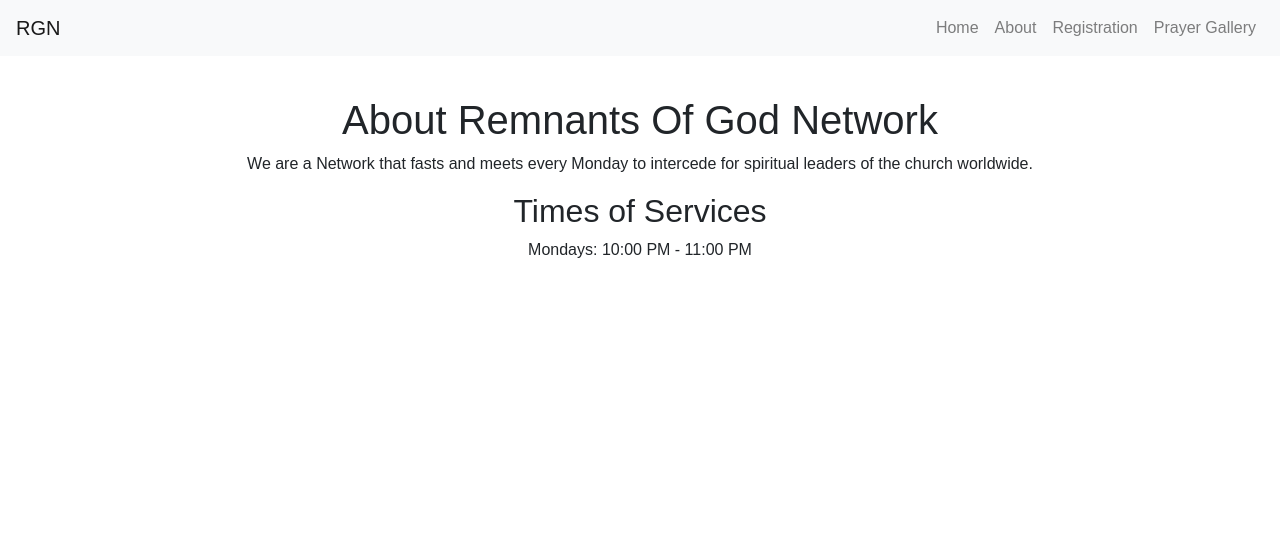
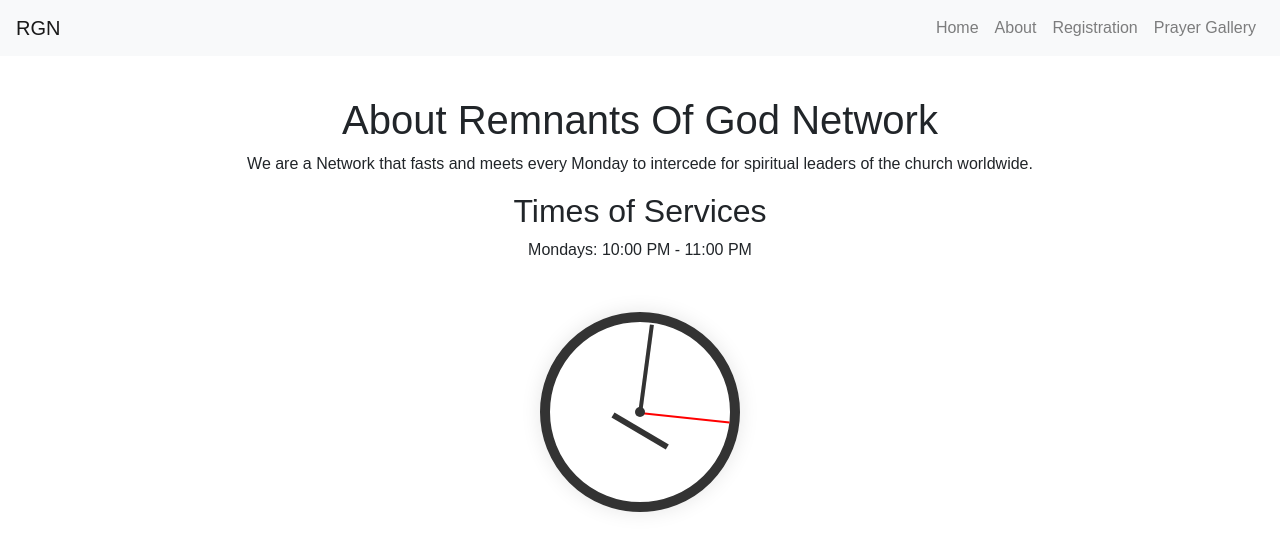
Before and after one commit to JoeBornrich/remofgod.github.io, a plain HTML site: page about.html in a window 1280 px wide. Drawn offline with nearby package versions, Linux system fonts and the light colour scheme.

Commit message:
Update about.html

```diff
--- a/about.html
+++ b/about.html
@@ -15,6 +15,47 @@
         .about-section {
             text-align: center;
             margin-top: 20px;
+        }
+        .clock {
+            position: relative;
+            width: 200px;
+            height: 200px;
+            border: 10px solid #333;
+            border-radius: 50%;
+            margin: 50px auto;
+            background: white;
+            box-shadow: 0 0 20px rgba(0, 0, 0, 0.1);
+        }
+        .clock .center {
+            position: absolute;
+            width: 10px;
+            height: 10px;
+            background: #333;
+            border-radius: 50%;
+            top: 50%;
+            left: 50%;
+            transform: translate(-50%, -50%);
+        }
+        .hand {
+            position: absolute;
+            width: 50%;
+            height: 6px;
+            background: #333;
+            top: 50%;
+            transform-origin: 100%;
+            transform: rotate(90deg);
+            transition-timing-function: steps(60);
+            transition: all 0.05s;
+        }
+        .hand.second {
+            height: 2px;
+            background: red;
+        }
+        .hand.minute {
+            height: 4px;
+        }
+        .hand.hour {
+            width: 35%;
         }
     </style>
 </head>
@@ -54,6 +95,15 @@
                 <ul class="list-unstyled">
                     <li>Mondays: 10:00 PM - 11:00 PM</li>
                 </ul>
+
+                <!-- Animated Wall Clock -->
+                <div class="clock">
+                    <div class="hand hour" id="hour"></div>
+                    <div class="hand minute" id="minute"></div>
+                    <div class="hand second" id="second"></div>
+                    <div class="center"></div>
+                </div>
+
             </div>
         </div>
     </div>
@@ -61,5 +111,27 @@
     <script src="https://code.jquery.com/jquery-3.5.1.slim.min.js"></script>
     <script src="https://cdn.jsdelivr.net/npm/@popperjs/core@2.6.0/dist/umd/popper.min.js"></script>
     <script src="https://stackpath.bootstrapcdn.com/bootstrap/4.5.2/js/bootstrap.min.js"></script>
+    <script>
+        function setClock() {
+            const now = new Date();
+            const seconds = now.getSeconds();
+            const minutes = now.getMinutes();
+            const hours = now.getHours();
+            const secondHand = document.getElementById('second');
+            const minuteHand = document.getElementById('minute');
+            const hourHand = document.getElementById('hour');
+
+            const secondDegrees = ((seconds / 60) * 360) + 90;
+            const minuteDegrees = ((minutes / 60) * 360) + ((seconds/60)*6) + 90;
+            const hourDegrees = ((hours / 12) * 360) + ((minutes/60)*30) + 90;
+
+            secondHand.style.transform = `rotate(${secondDegrees}deg)`;
+            minuteHand.style.transform = `rotate(${minuteDegrees}deg)`;
+            hourHand.style.transform = `rotate(${hourDegrees}deg)`;
+        }
+
+        setInterval(setClock, 1000);
+        setClock(); // Initial call to set the clock immediately
+    </script>
 </body>
 </html>
```
